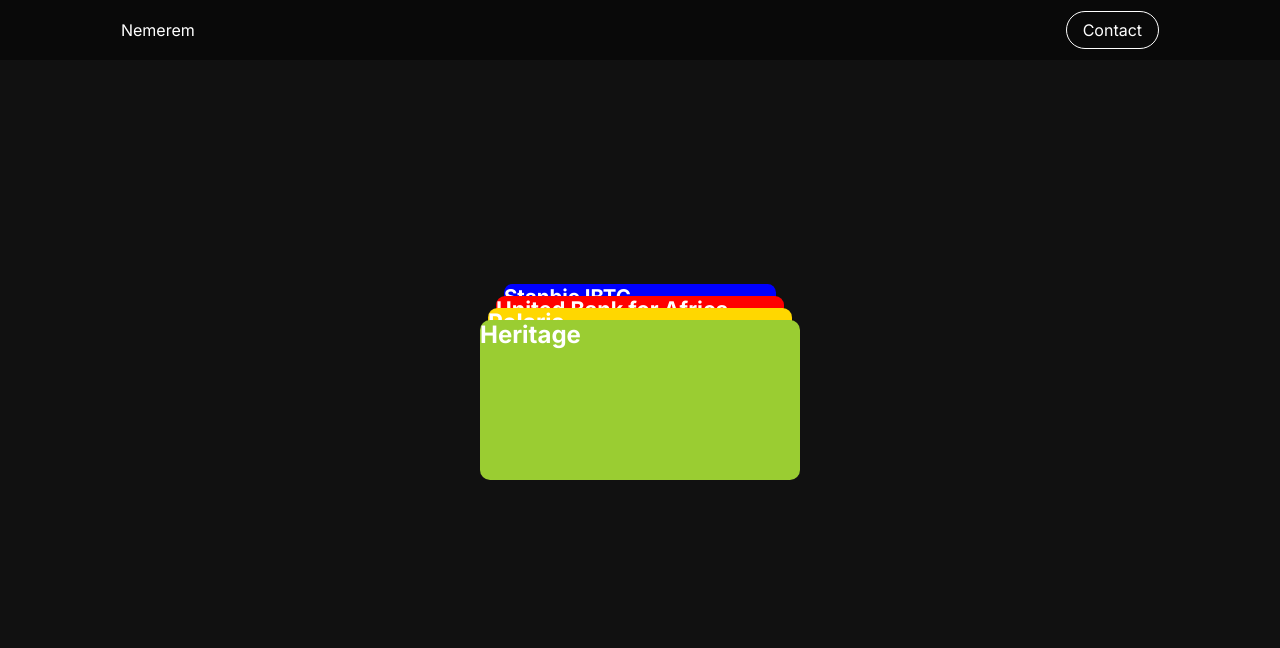
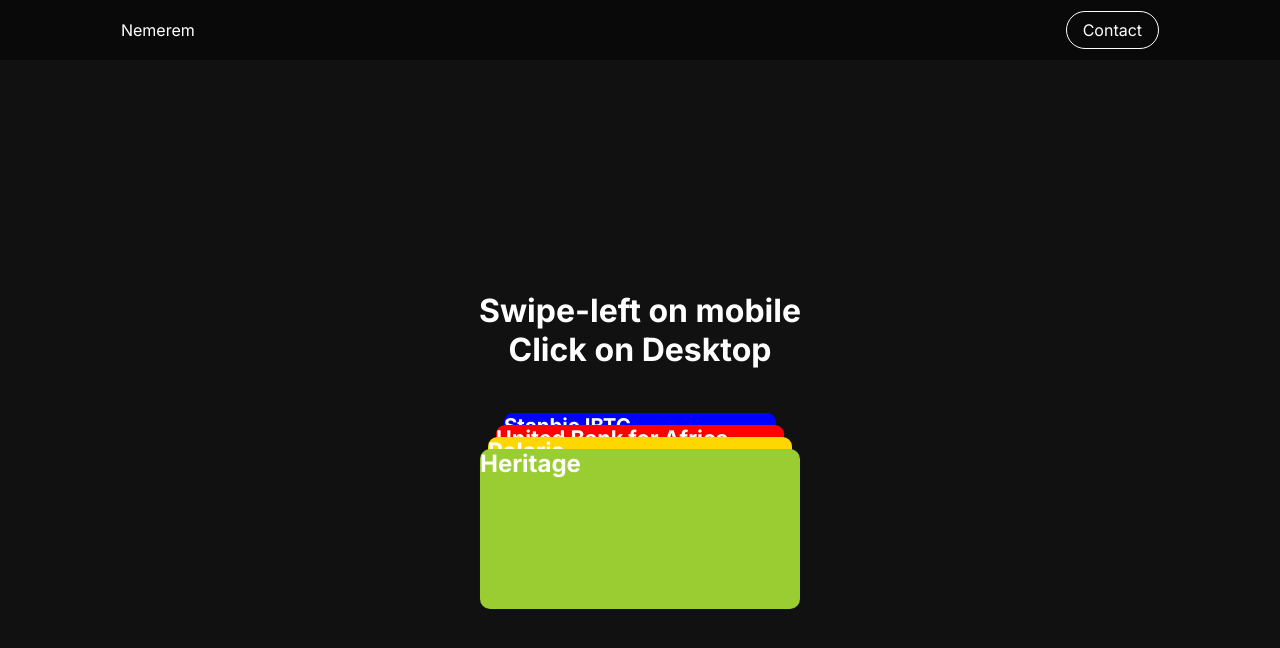
Before and after one commit to nemerem-x/my-portfolio, a React (Vite) app: page /swipecard in a window 1280 px wide. Shown: the top 648 px of the page. Built offline with nearby package versions, Linux system fonts and the light colour scheme.

Commit message:
card update

```diff
--- a/components/CardSwipe.jsx
+++ b/components/CardSwipe.jsx
@@ -1,31 +1,28 @@
-import { useState } from 'react'
+import { useState, useRef, useEffect } from 'react'
 import '../src/cardswipe.css'
 
 function CardSwipe({name, handleClick, index}) {
 
     const [isHeld, setIsHeld] = useState(false)
-    const [mouseY, setMouseY] = useState()
-    const [mouseX, setMouseX] = useState()
+    const [mouseX, setMouseX] = useState(0)
     const [swipeAnimate, setSwipeAnimate] = useState(false)
     const [zIndex, setZIndex] = useState(false)
+    const [firstTouch, setFirstTouch] = useState(0)
+    const [touchMove, setTouchMove] = useState(0)
 
-    const hold = (e) => {
-        if(e.currentTarget.innerText == name.name){
-            setIsHeld(true)
-        }
-    }
+
+    // const myRef = useRef()
+
+    // useEffect(
+    //     () => {
+    //         myRef.current.addEventListener('touchmove', move, { passive: false })
+    //     }
+    // ,[])
+
 
     const up = (e) => {
-        // e.preventDefault()
-        // setIsHeld(false)
+        setIsHeld(false)
 
-        // if(mouseX <= 215 || mouseX >= 550 || mouseY <= 130 || mouseY >= 350){
-        //     handleClick(e)
-        //     setSwipeAnimate(true)
-        // }
-
-        // if(mouseX <= 100 ){
-        // }
         handleClick(e)
 
         setSwipeAnimate(true)
@@ -35,39 +32,68 @@
             setSwipeAnimate(false)
         },1200)
 
-          setTimeout(()=>{
+        setTimeout(()=>{
             setZIndex(false)
         },100)
-        // setMouseY(false)
-        // setMouseX(false)
+
+        setMouseX(false)
 
     }
 
-    const move = e => {
-        if(isHeld && e.currentTarget.innerText == name.name){
-            // setMouseY(e.pageY)
-            setMouseX(e.touches[0].clientX)
+    const mobileUp = (e) => {
+        setIsHeld(false)
+
+        if(mouseX <= 55 && mouseX){
+            handleClick(e)
+            setSwipeAnimate(true)
+            setZIndex(true)
+
+            setTimeout(()=>{
+                setSwipeAnimate(false)
+            },1200)
+
+            setTimeout(()=>{
+                setZIndex(false)
+            },100)
+
+            setTimeout(()=>{
+                setMouseX(false)
+            },100)
+
+        } else {
+            setMouseX(false)
+            }
+    }
+
+    const hold = (e) => {
+        setIsHeld(true)
+        setFirstTouch(e.currentTarget.offsetLeft - e.touches[0].clientX)
+    }
+
+    const move = (e) => {
+        // e.preventDefault()
+        if (isHeld){
+            setMouseX(e.touches[0].clientX + firstTouch)
         }
     }
 
     const style = {
         backgroundColor: `${name.color}`,
         left: mouseX ? `${mouseX}px` : '50%',
-        // top: mouseY ? `${mouseY}px`: '50%',
         zIndex: zIndex ? '5' : '',
-        // transform: swipeAnimate ? `translate(-50%, -90%) scale(0.8)` : ''
     }
 
     return (
         <div
-        // onMouseMove={move}
-        // onTouchMove={move}
-        // onMouseDown={hold}
-        // onTouchStart={hold}
-        // onMouseUp={up}
-        // onTouchEnd={up}
+            // ref={myRef}
+            // onMouseMove={move}
+            // onMouseDown={hold}
+            // onMouseUp={up}
+            onTouchMove={move}
+            onTouchStart={hold}
+            onTouchEnd={mobileUp}
+            onClick={up}
             className={"card" + ' ' + `card${index}` + ' ' + `${swipeAnimate ? "swiped" : ''}` }
-            onClick={up}
             style={style}
         >
             <h2>{name.name}</h2>
--- a/pages/CardPage.jsx
+++ b/pages/CardPage.jsx
@@ -7,15 +7,10 @@
 
   const [allCards, setAllCards] = useState(cards)
   const [swiped, setSwiped] = useState([])
-// console.log(allCards)
+
   const click = (e) => {
     const fewCards = allCards.filter(ele => ele.name != e.target.innerText)
     const swipedCard = allCards.filter(ele => ele.name == e.target.innerText)
-
-    // setSwiped(swipedCard)
-    // setTimeout(()=>{
-    //   setAllCards([...fewCards])
-    // },1000)
 
     setAllCards([...fewCards, ...swipedCard])
     setTimeout(()=>{
@@ -36,6 +31,8 @@
 
   return (
     <div className="app">
+      <h1>Swipe-left on mobile </h1>
+      <h1>Click on Desktop</h1>
       <div className="allcards">
        {myCards}
       </div>
--- a/src/cardswipe.css
+++ b/src/cardswipe.css
@@ -1,26 +1,30 @@
+
+body {
+  overflow: hidden;
+  position: fixed;
+  width: 100%;
+  height: 100%;
+}
+
+.allcards {
+  position: relative;
+  height: 200px;
+  margin-top: 60px;
+}
 
 .app {
-  /* position: relative; */
-  /* min-height: 100vh; */
-  width: 80%;
+  width: 100%;
+  height: 100vh;
   display: flex;
+  flex-direction: column;
   justify-content: center;
   align-items: center;
-  /* overflow: hidden; */
-  /* margin: auto;
-  margin-top: 100px; */
+  position: relative;
 }
 
-/* .name {
-  user-select: none;
-} */
-
-/* .allcards {
-  position: relative;
-  height: 160px;
-  width: 320px;
-  background-color: blue;
-} */
+h1 {
+  margin: 0;
+}
 
 h2 {
   margin:0;
@@ -28,14 +32,13 @@
 }
 
 .card {
-  margin:auto;
   height: 160px;
   width: 320px;
   border-radius: 10px;
   position: absolute;
   top: 50%;
   left: 50%;
-  transition: all .5s;
+  /* transition: all .5s; */
   cursor: pointer;
 }
 
@@ -61,21 +64,23 @@
 
 .swiped {
   animation: move 1.3s ease;
+  transition: all 1s;
   -moz-animation: move 1.3s ease;
   -webkit-animation: move 1.2s ease;
-  /* transition: all 1s; */
-  display: block;
 }
 
 @keyframes move {
   0% {
     transform: translate(-50%, -50%);
+    z-index: 5;
   }
   25% {
     transform: translate(-50%, -200%) rotateZ(15deg) scale(0.80);
   }
   75% {
     transform: translate(-50%, -80%) rotateZ(0deg) scale(0.85);
+    z-index: 1;
+
   }
   100% {
     transform: translate(-50%, -50%) scale(0.80);
@@ -86,6 +91,7 @@
   0% {
     transform: translate(-50%, -50%);
     -webkit-transform: translate(-50%, -50%);
+    z-index: 5;
   }
   25% {
     transform: translate(-50%, -200%) rotateZ(15deg) scale(0.85);
@@ -94,6 +100,8 @@
   75% {
     transform: translate(-50%, -80%) rotateZ(0deg) scale(0.85);
     -webkit-transform: translate(-50%, -80%) rotateZ(0deg) scale(0.85);
+    z-index: 1;
+
   }
   100% {
     transform: translate(-50%, -50%) scale(0.80);
--- a/src/projects.js
+++ b/src/projects.js
@@ -21,7 +21,7 @@
     src:'../unitconverter.jpg',
     title: "Unit Converter",
     info: "Input a number and get it converted to other units and if input is empty, you get a css prompt.",
-    link: ""
+    link: "https://starlit-sunburst-099671.netlify.app/"
   }
 ]
 
```
